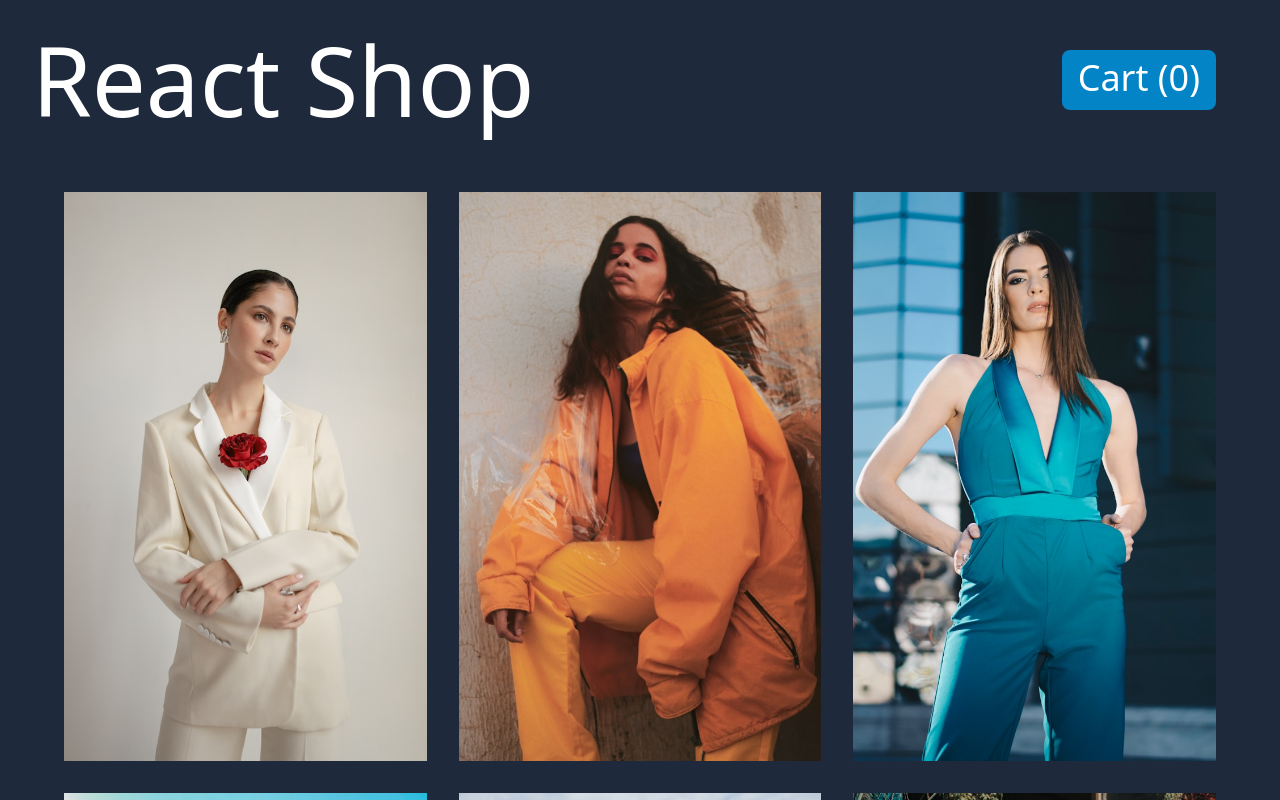
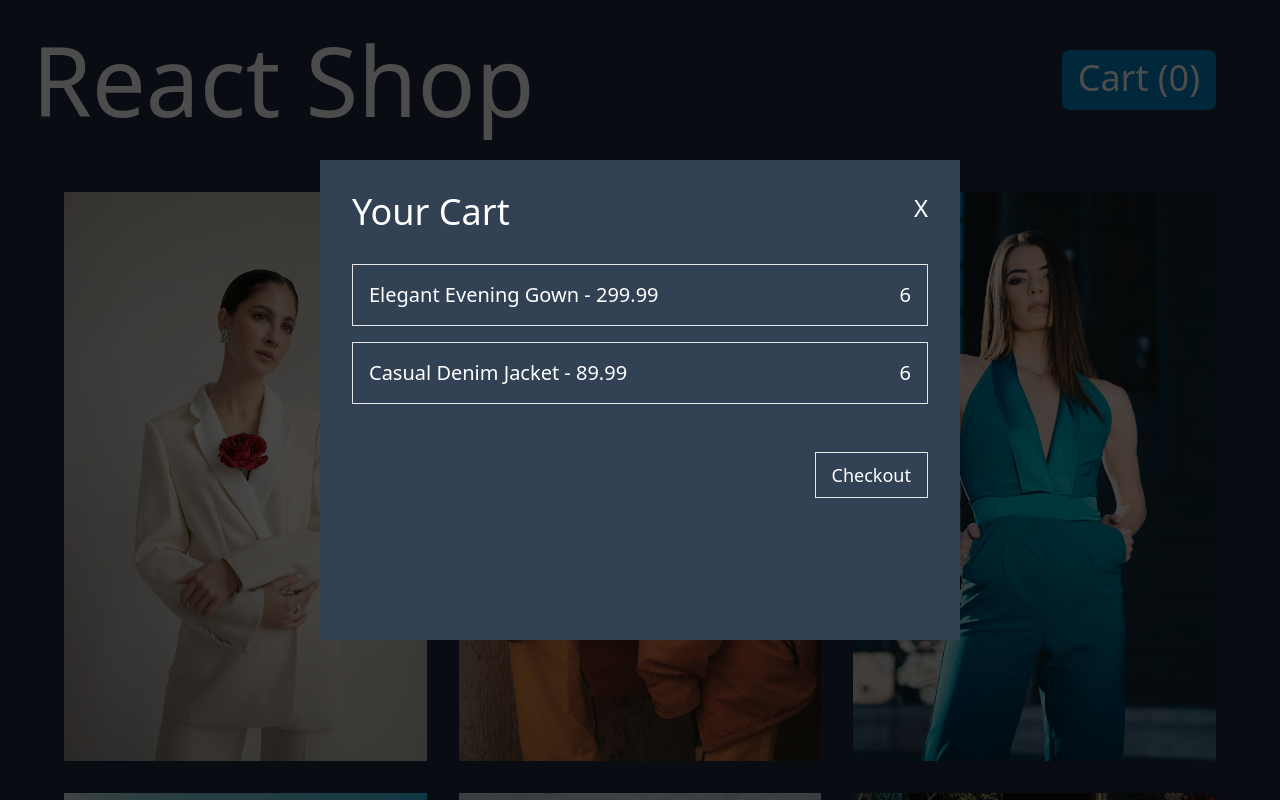
Before and after one commit to Chet4nSingh/INT252-React, a React (Vite) app: page / in a window 1280 px wide. Both pictures are taken after a click on the button "Cart (0)". Shown: the top 800 px of the page. Built offline with nearby package versions, Linux system fonts and the light colour scheme.

Commit message:
React + Tailwind CSS

```diff
--- a/src/projects/AddToCart/components/Cart.jsx
+++ b/src/projects/AddToCart/components/Cart.jsx
@@ -2,15 +2,26 @@ import { useContext } from "react";
 import Modal from "./UI/Modal";
 import CartContext from "../store/CartContext";
 
-export default function Cart() {
-  const {items} = useContext(CartContext);
+export default function Cart({ open, onCloseCart }) {
+  const { items } = useContext(CartContext);
 
   return (
-    <Modal>
-      <h1 className="text-4xl mb-8">Your Cart</h1>
+    <Modal open={open} onCloseCart={onCloseCart}>
+      <div className="flex justify-between items-start">
+        <h1 className="text-4xl mb-8">Your Cart</h1>
+        <button onClick={onCloseCart} className="text-2xl outline-none">X</button>
+      </div>
       <ul>
-        {items.map(item => (
-          <li key={item.id} className="text-xl mb-4 p-4 w-full border flex justify-between"><span>{item.name} - {item.price}</span><span>{6}</span></li>
+        {items.map((item) => (
+          <li
+            key={item.id}
+            className="text-xl mb-4 p-4 w-full border flex justify-between"
+          >
+            <span>
+              {item.name} - {item.price}
+            </span>
+            <span>{6}</span>
+          </li>
         ))}
       </ul>
       <div className="text-right">
--- a/src/projects/AddToCart/components/Header.jsx
+++ b/src/projects/AddToCart/components/Header.jsx
@@ -1,11 +1,16 @@
+import { useState } from "react";
+import Cart from "./Cart";
+
 export default function Header() {
+  const [cartIsOpen, setCartIsOpen] = useState(false);
 
   return (
     <>
+      <Cart open={cartIsOpen} onCloseCart={() => setCartIsOpen(false)} />
       <header className="text-white flex justify-between items-center p-8 pr-16">
         <h1 className="text-8xl inline">React Shop</h1>
         <div>
-          <button className="text-4xl px-4 py-2 pb-3 bg-sky-600 hover:bg-sky-700 rounded-lg">
+          <button onClick={() => setCartIsOpen(true)} className="text-4xl px-4 py-2 pb-3 bg-sky-600 hover:bg-sky-700 rounded-lg">
             Cart (0)
           </button>
         </div>
--- a/src/projects/AddToCart/components/Home.jsx
+++ b/src/projects/AddToCart/components/Home.jsx
@@ -7,7 +7,6 @@ export default function Home() {
   return (
     <>
       <CartContextProvider>
-        <Cart />
         <Header />
         <main className="my-8 w-full">
           <Products />
--- a/src/projects/AddToCart/components/UI/Modal.jsx
+++ b/src/projects/AddToCart/components/UI/Modal.jsx
@@ -1,6 +1,6 @@
 import { useEffect, useRef } from "react";
 
-export default function Modal({ open, children }) {
+export default function Modal({ open, onCloseCart, children }) {
   const dialog = useRef();
 
   useEffect(() => {
@@ -8,11 +8,17 @@ export default function Modal({ open, children }) {
       dialog.current.showModal();
     }
 
-    return () => dialog.current.close();
+    return () => {
+      dialog.current.close();
+    };
   }, [open]);
 
   return (
-    <dialog ref={dialog} className="w-1/2 h-3/5 p-8 z-10 outline-none bg-slate-700 text-white overflow-y-scroll">
+    <dialog
+      ref={dialog}
+      onClose={onCloseCart}
+      className="w-1/2 h-3/5 p-8 z-10 outline-none bg-slate-700 text-white overflow-y-scroll backdrop:bg-black backdrop:bg-opacity-70"
+    >
       {children}
     </dialog>
   );
--- a/src/projects/AddToCart/store/CartContext.jsx
+++ b/src/projects/AddToCart/store/CartContext.jsx
@@ -48,9 +48,11 @@ export function CartContextProvider({ children }) {
   const cartCtx = {
     items: cartState.cartItems,
     addItem,
-  }
+  };
 
-  return <CartContext.Provider value={cartCtx}>{children}</CartContext.Provider>;
+  return (
+    <CartContext.Provider value={cartCtx}>{children}</CartContext.Provider>
+  );
 }
 
 export default CartContext;
```
Lines whose indentation alone changed are shown as unchanged.
